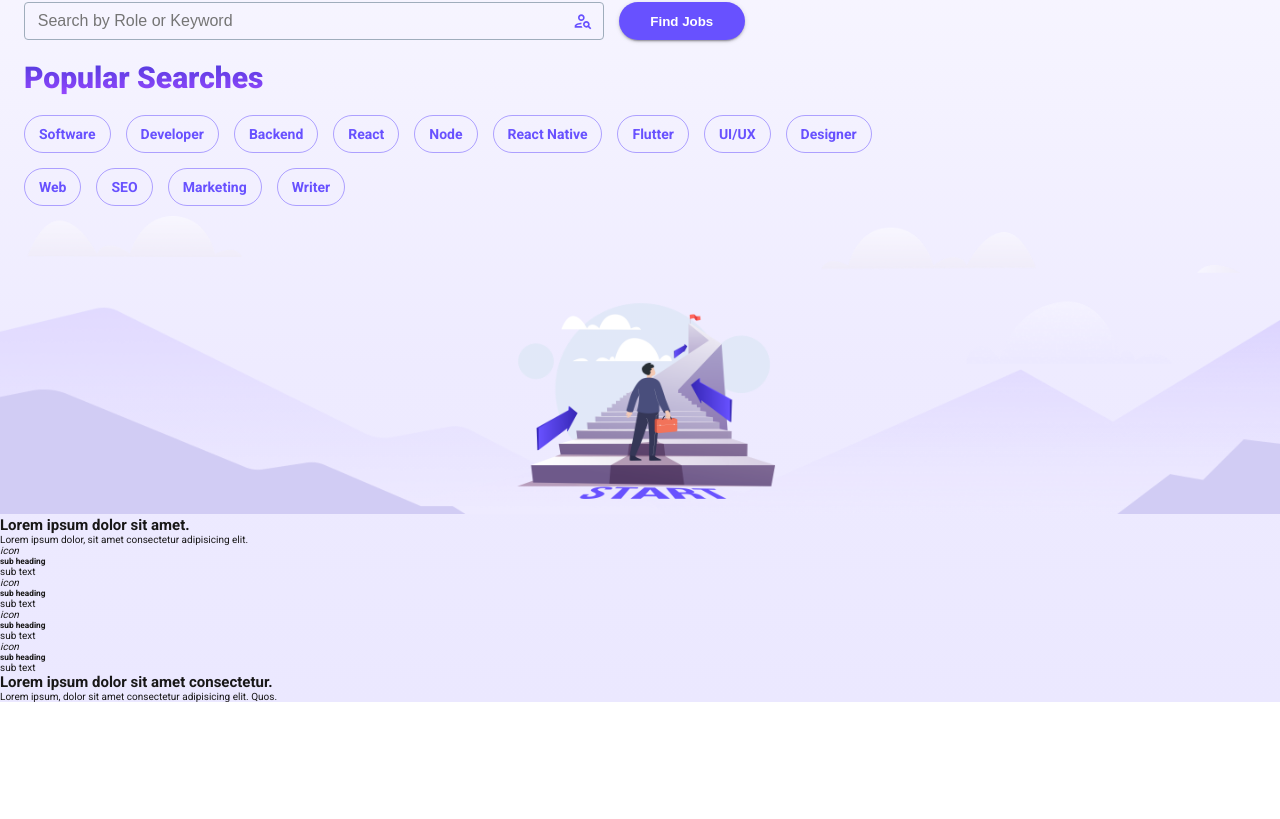
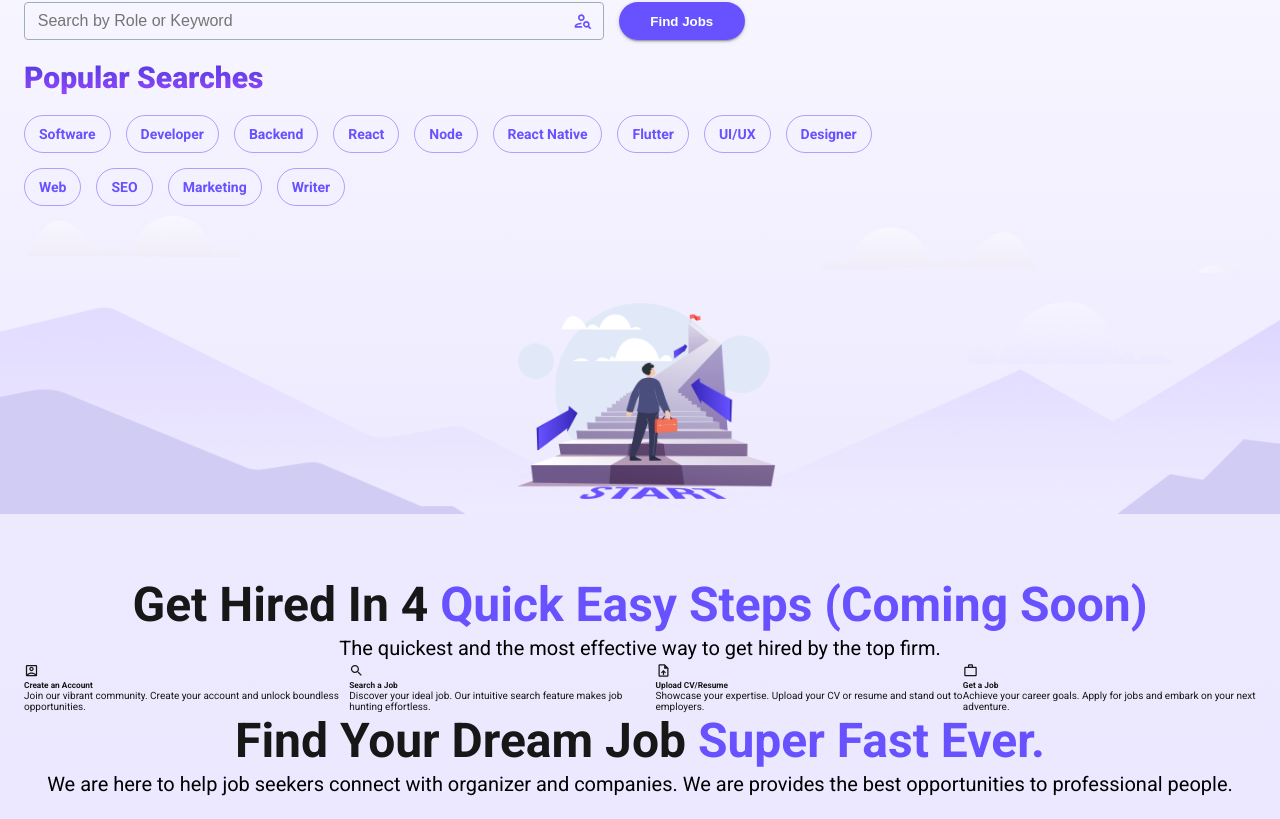
Before and after one commit to hamz-aa/hiring-mine-ui, a React (Vite) app: page / in a window 1280 px wide. Shown: the part 407-1226 px from the top of the page. Before the commit the page ends 1109 px from the top, so only its background shows below. Built offline with nearby package versions, Linux system fonts and the light colour scheme.

Commit message:
updated details

```diff
--- a/src/components/Details.jsx
+++ b/src/components/Details.jsx
@@ -1,12 +1,38 @@
+import {
+  AccountBoxOutlined,
+  SearchOutlined,
+  UploadFileOutlined,
+  WorkOutline,
+} from "@mui/icons-material";
 import styled from "styled-components";
 
-const Container = styled.div``;
+const Container = styled.div`
+  padding: 6em 2.4em 2em 2.4em;
+`;
 
-const Heading = styled.h2``;
+const Heading = styled.h2`
+  font-size: 4.8rem;
+  font-weight: 600;
+  text-align: center;
 
-const Text = styled.p``;
+  & > span {
+    color: ${({ theme }) => theme.textPrimary};
+  }
+`;
 
-const CardWrapper = styled.div``;
+const Text = styled.p`
+  font-weight: 400;
+  font-size: 2rem;
+  color: ${({ theme }) => theme.text};
+  line-height: 3rem;
+  margin-block: 2rem;
+  text-align: center;
+  margin: 0;
+`;
+
+const CardWrapper = styled.div`
+  display: flex;
+`;
 
 const Card = styled.div``;
 
@@ -17,33 +43,52 @@ const SubText = styled.p``;
 const Details = () => {
   return (
     <Container>
-      <Heading>Lorem ipsum dolor sit amet.</Heading>
-      <Text>Lorem ipsum dolor, sit amet consectetur adipisicing elit.</Text>
+      <Heading>
+        Get Hired In 4 <span>Quick Easy Steps (Coming Soon)</span>
+      </Heading>
+      <Text>
+        The quickest and the most effective way to get hired by the top firm.
+      </Text>
       <CardWrapper>
         <Card>
-          <i>icon</i>
-          <SubHeading>sub heading</SubHeading>
-          <SubText>sub text</SubText>
+          <AccountBoxOutlined />
+          <SubHeading>Create an Account</SubHeading>
+          <SubText>
+            Join our vibrant community. Create your account and unlock boundless
+            opportunities.
+          </SubText>
         </Card>
         <Card>
-          <i>icon</i>
-          <SubHeading>sub heading</SubHeading>
-          <SubText>sub text</SubText>
+          <SearchOutlined />
+          <SubHeading>Search a Job</SubHeading>
+          <SubText>
+            Discover your ideal job. Our intuitive search feature makes job
+            hunting effortless.
+          </SubText>
         </Card>
         <Card>
-          <i>icon</i>
-          <SubHeading>sub heading</SubHeading>
-          <SubText>sub text</SubText>
+          <UploadFileOutlined />
+          <SubHeading>Upload CV/Resume</SubHeading>
+          <SubText>
+            Showcase your expertise. Upload your CV or resume and stand out to
+            employers.
+          </SubText>
         </Card>
         <Card>
-          <i>icon</i>
-          <SubHeading>sub heading</SubHeading>
-          <SubText>sub text</SubText>
+          <WorkOutline />
+          <SubHeading>Get a Job</SubHeading>
+          <SubText>
+            Achieve your career goals. Apply for jobs and embark on your next
+            adventure.
+          </SubText>
         </Card>
       </CardWrapper>
-      <Heading>Lorem ipsum dolor sit amet consectetur.</Heading>
+      <Heading>
+        Find Your Dream Job <span>Super Fast Ever.</span>
+      </Heading>
       <Text>
-        Lorem ipsum, dolor sit amet consectetur adipisicing elit. Quos.
+        We are here to help job seekers connect with organizer and companies. We
+        are provides the best opportunities to professional people.
       </Text>
     </Container>
   );
```
